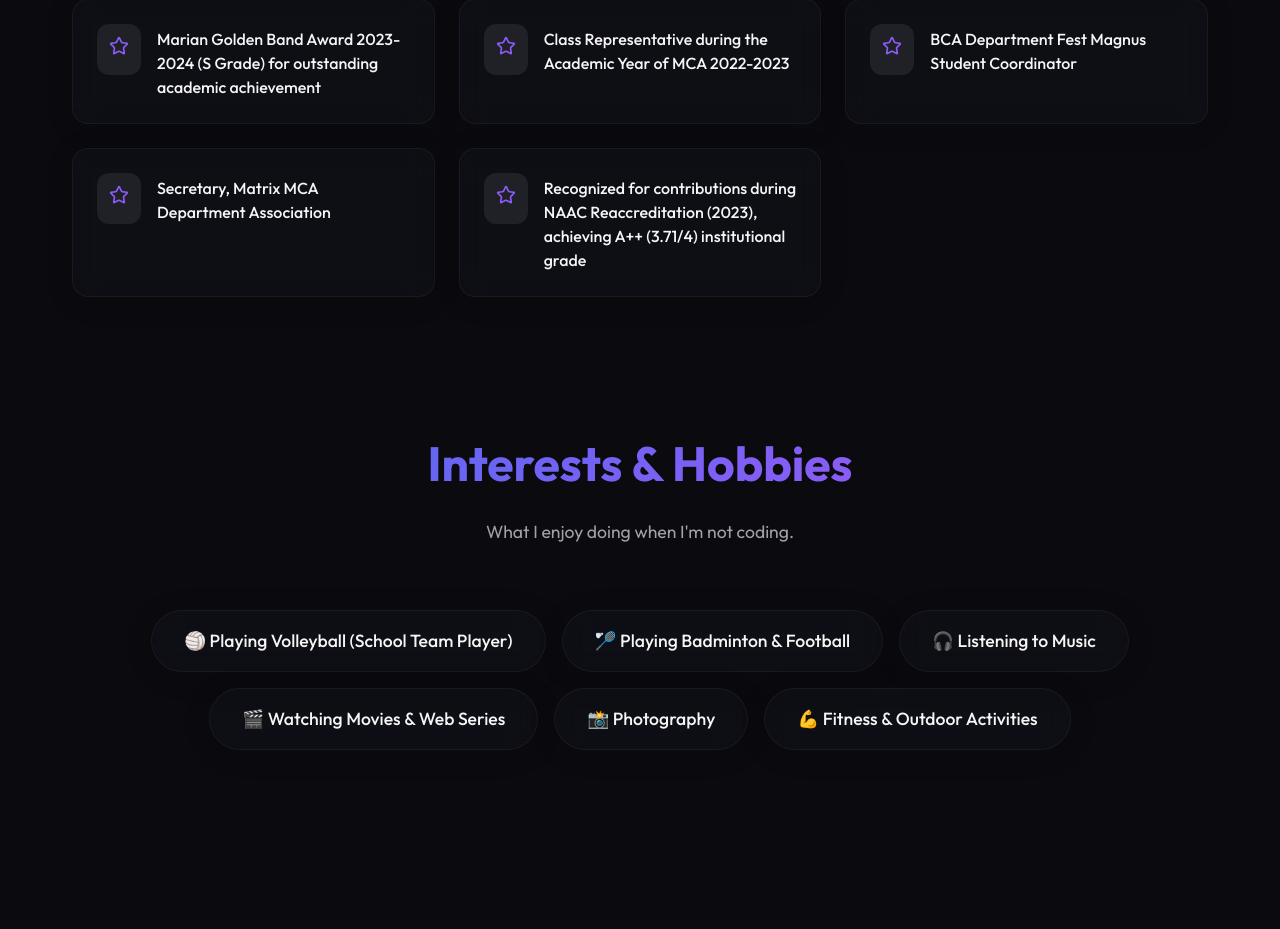
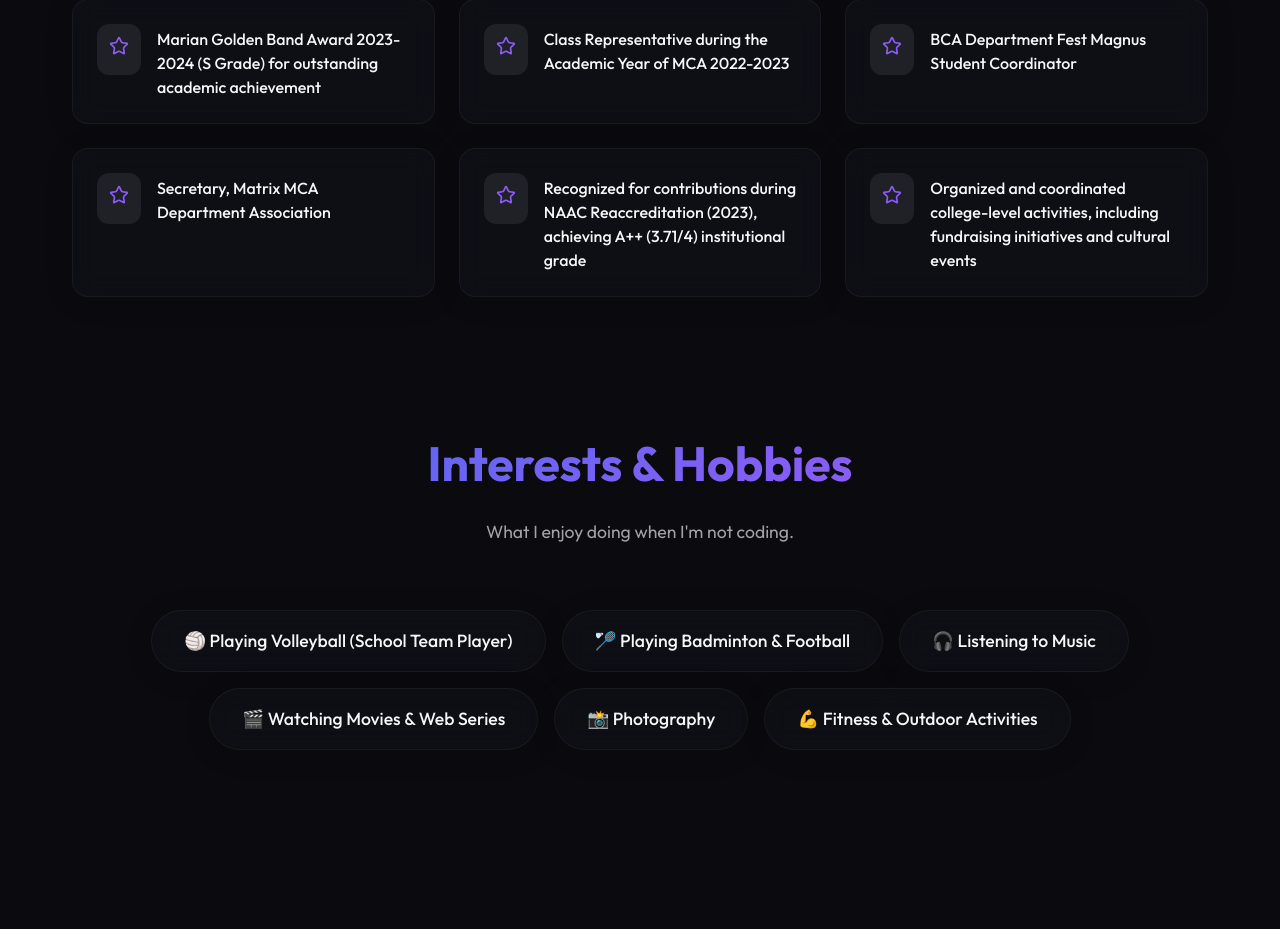
Before and after one commit to Bibin369/Bib_Portfolio, a React (Vite) app: page / in a window 1280 px wide. Shown: the part 7680-8609 px from the top of the page. Built offline with nearby package versions, Linux system fonts and the light colour scheme.

Commit message:
Add new college-level extracurricular detail

```diff
--- a/src/data/portfolioData.js
+++ b/src/data/portfolioData.js
@@ -163,7 +163,8 @@ export const portfolioData = {
     "Class Representative during the Academic Year of MCA 2022-2023",
     "BCA Department Fest Magnus Student Coordinator",
     "Secretary, Matrix MCA Department Association",
-    "Recognized for contributions during NAAC Reaccreditation (2023), achieving A++ (3.71/4) institutional grade"
+    "Recognized for contributions during NAAC Reaccreditation (2023), achieving A++ (3.71/4) institutional grade",
+    "Organized and coordinated college-level activities, including fundraising initiatives and cultural events"
   ],
   interests: [
     "🏐 Playing Volleyball (School Team Player)",
```
